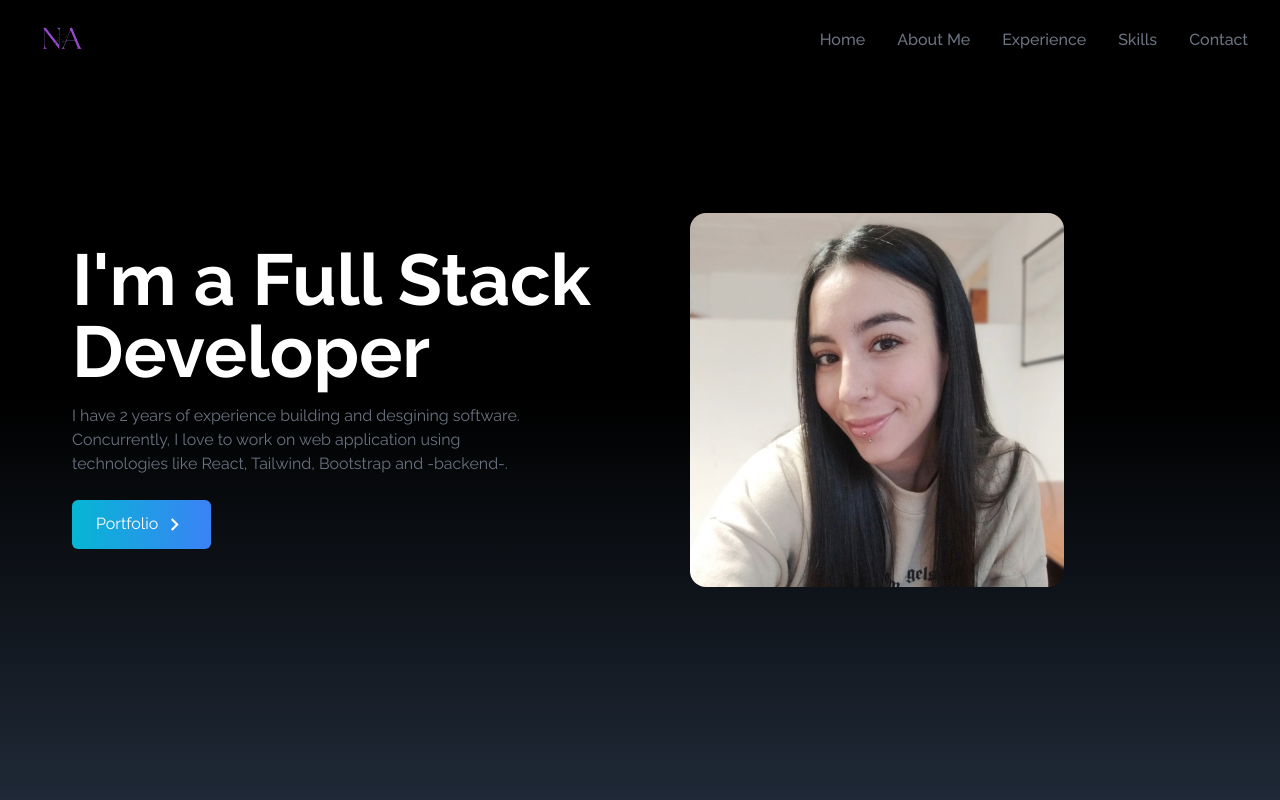
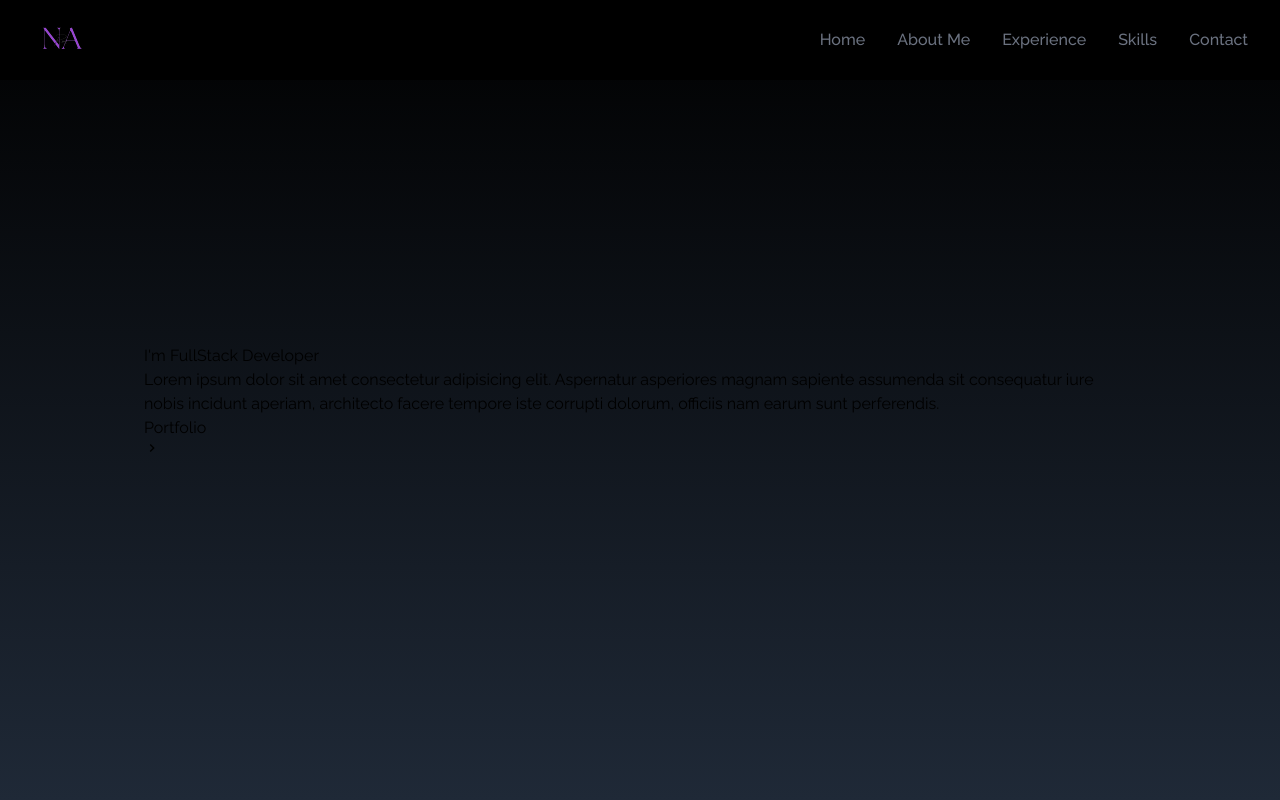
Before and after one commit to antoruizx/Portfolio-Anto, a React (Create React App) app: page / in a window 1280 px wide. Shown: the top 800 px of the page. Built offline with nearby package versions, Linux system fonts and the light colour scheme.

Commit message:
test changes

```diff
--- a/src/App.js
+++ b/src/App.js
@@ -9,8 +9,8 @@ function App() {
     <div>
       <NavBar />
       <Home />
-      <About />
-      <Portfolio />
+
+
     </div>
   );
 }
--- a/src/components/Home.jsx
+++ b/src/components/Home.jsx
@@ -5,38 +5,23 @@ import { MdOutlineKeyboardArrowRight } from 'react-icons/md';
 const Home = () => {
   return (
     <div
-     name='home'
-     className='h-screen w-full bg-gradient-to-b from-black via-black to-gray-800'
+    name="home"
+    className='h-screen w-full bg-gradient-to-b from-black to-gray-800'
     >
-    <div className='max-w-screen-lg mx-auto flex flex-col items-center justify-center h-full px-4 md:flex-row ml-14'>
-            <div className='flex flex-col justify-center h-full'>
-                <h2 className='text-4xl sm:text-7xl font-bold text-white'>
-                    I'm a Full Stack Developer
-                </h2>
-                <p className='text-gray-500 py-4 max-w-md'>
-                    I have 2 years of experience building and desgining software.
-                    Concurrently, I love to work on web application using technologies like React, Tailwind, Bootstrap and -backend-.
+        <div className='max-w-screen-lg mx-auto flex flex-col items-center justify-center h-full px-4 md:flex-row'>
+            <div>
+                <h2>I'm FullStack Developer</h2>
+                <p>
+                    Lorem ipsum dolor sit amet consectetur adipisicing elit. Aspernatur asperiores magnam sapiente assumenda sit consequatur iure nobis incidunt aperiam, architecto facere tempore iste corrupti dolorum, officiis nam earum sunt perferendis.
                 </p>
-
                 <div>
-                    <button className='group text-white w-fit px-6 py-3 my-2 flex items-center rounded-md bg-gradient-to-r from-cyan-500 to-blue-500 cursor-pointer'>
+                    <button>
                         Portfolio
-                        <span className='group-hover:rotate-90 duration-300'>
-                            <MdOutlineKeyboardArrowRight
-                             size={25}
-                             className='ml-1'
-                             />
+                        <span>
+                            <MdOutlineKeyboardArrowRight />
                         </span>
                     </button>
                 </div>
-            </div>
-
-            <div>
-                <img
-                src={AntoImage}
-                alt='my profile'
-                className='rounded-2xl mx-auto w-2/3 md:w-full'
-                />
             </div>
         </div>
     </div>
--- a/src/components/NavBar.jsx
+++ b/src/components/NavBar.jsx
@@ -58,7 +58,7 @@ const NavBar = () => {
             </div>
 
             {nav && (
-                <ul className='flex flex-col justify-center items-center absolute top-0 left-0 w-full h-screen bg-gradient-to-b from-black to-gray-800 to-gray-500'>
+                <ul className='flex flex-col justify-center items-center absolute top-0 left-0 w-full h-screen bg-gradient-to-b from-black to-gray-800'>
                     {links.map(({ id, link }) => (
                         <li key={id} className='px-4 cursor-pointer capitalize py-6 text-4xl'>
                             {link}
```
